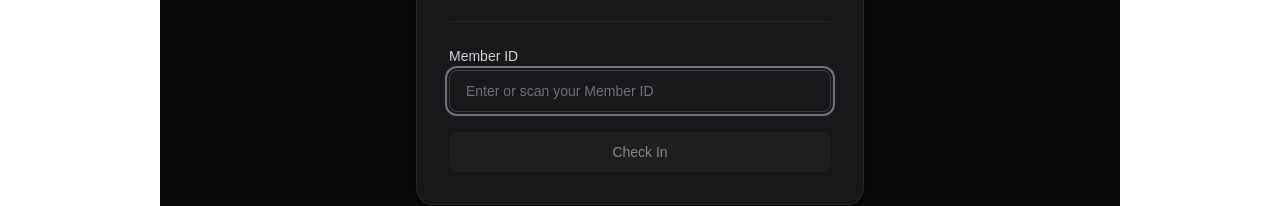
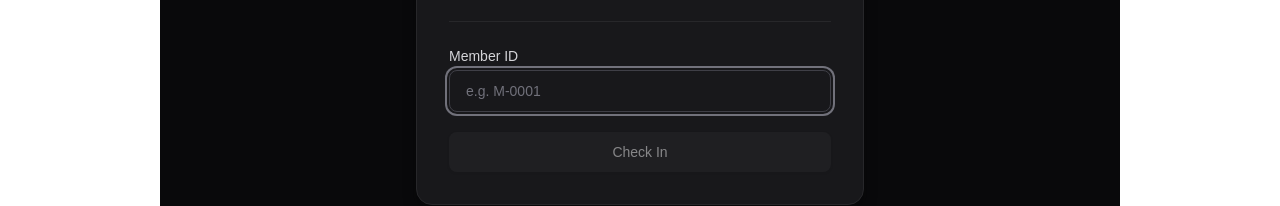
Before and after one commit to Vynn-s/AWS_Gym_AI_System, a Next.js app in the folder my-app/: page /checkin in a window 1280 px wide. Shown: the part 421-627 px from the top of the page. Built offline with nearby package versions, Linux system fonts and the light colour scheme.

Commit message:
check-in placeholder

```diff
--- a/my-app/src/app/checkin/page.tsx
+++ b/my-app/src/app/checkin/page.tsx
@@ -101,7 +101,7 @@ export default function CheckInPage() {
               if (error) setError("");
               if (success) setSuccess("");
             }}
-            placeholder="Enter or scan your Member ID"
+            placeholder="e.g. M-0001"
             error={error}
             autoFocus
           />
```
